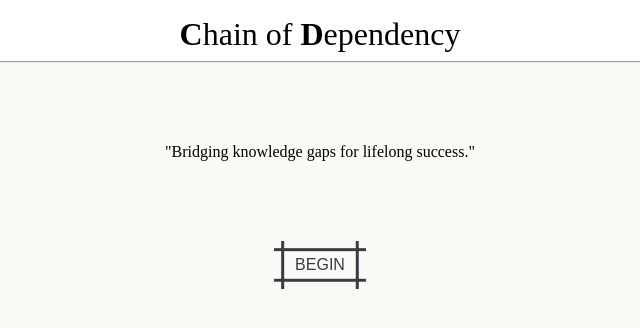
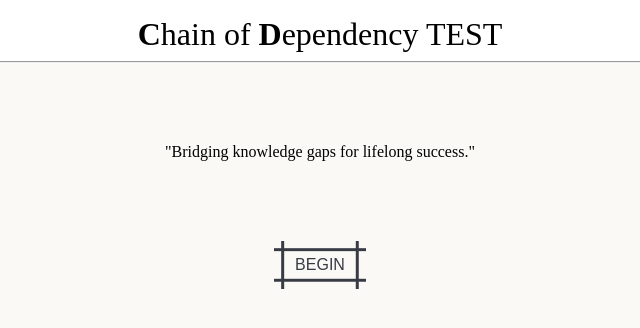
Before and after one commit to rm0132776/chainofdependency, a plain HTML site: page index.html in a window 1280 px wide. Shown: the whole page, without its empty margins (320-960 px from the left). Drawn offline with Linux system fonts and the light colour scheme.

Commit message:
Update index.html

```diff
--- a/index.html
+++ b/index.html
@@ -10,7 +10,7 @@
 
 
   <div class="navbar">
-    <a href="index.html"><p class="name"><b>C</b>hain of <b>D</b>ependency</p></a>
+    <a href="index.html"><p class="name"><b>C</b>hain of <b>D</b>ependency TEST</p></a>
     <hr>
   </div>
 
```
